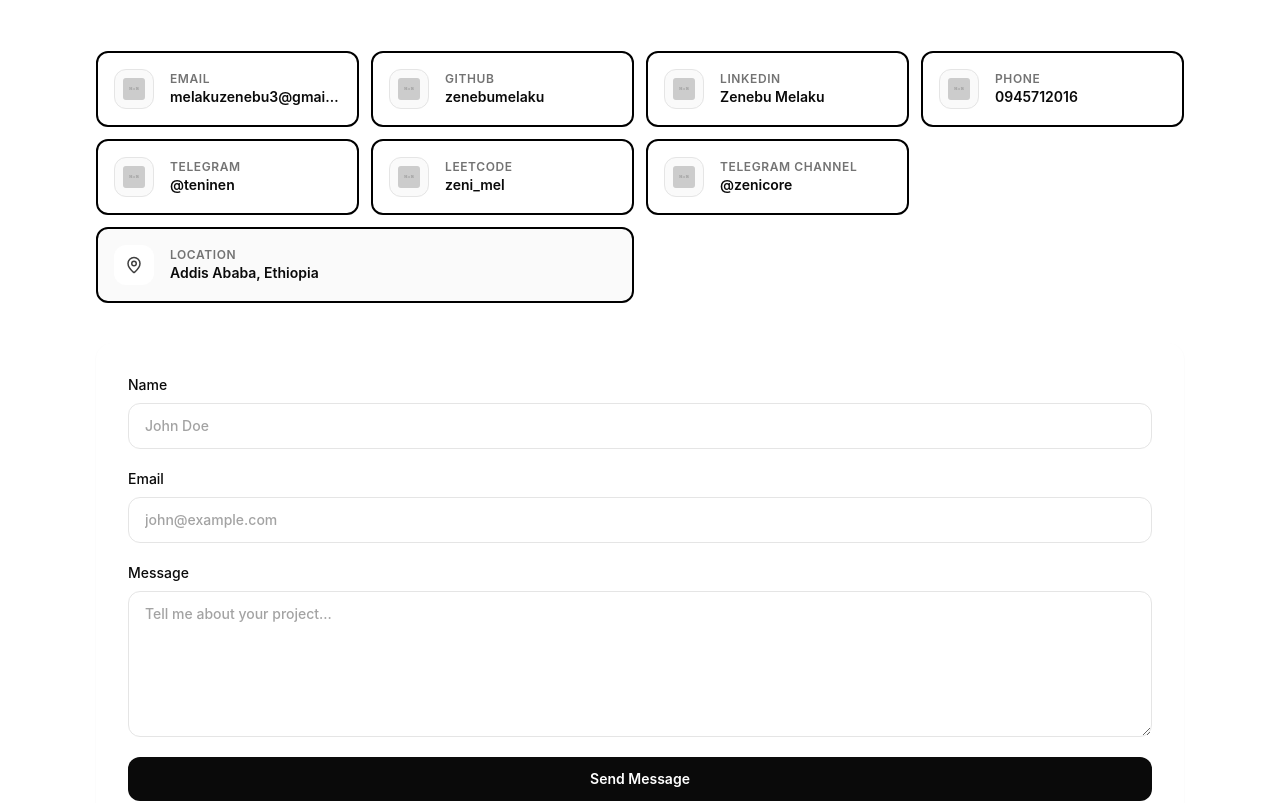
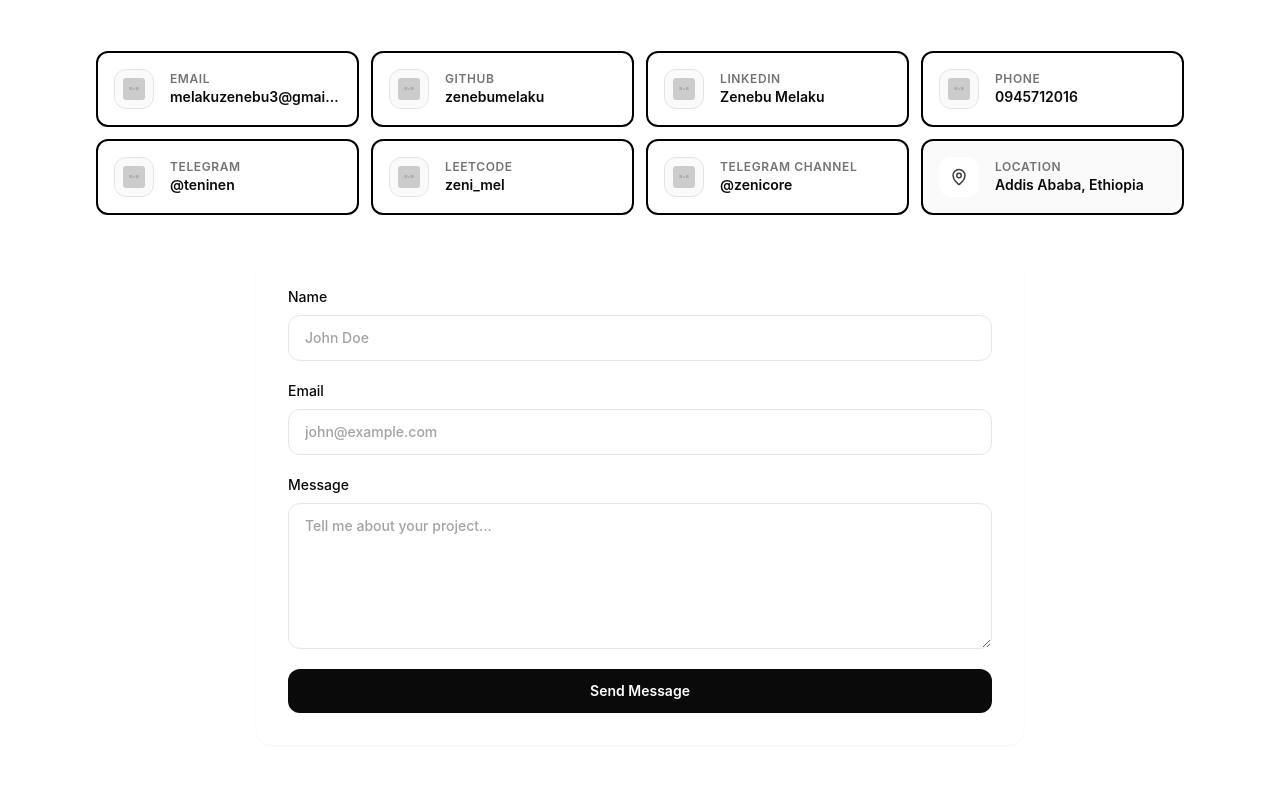
Before and after one commit to zenebumelaku/portifolio, a React (Vite) app: page / in a window 1280 px wide. Shown: the part 4900-5703 px from the top of the page. Built offline with nearby package versions, Linux system fonts and the light colour scheme.

Commit message:
Balance contact layout

```diff
--- a/src/sections/ContactSection/components/ContactForm.tsx
+++ b/src/sections/ContactSection/components/ContactForm.tsx
@@ -19,7 +19,7 @@ export const ContactForm = () => {
   return (
     <form
       onSubmit={submit}
-      className="rounded-2xl bg-white p-6 shadow-sm md:p-8"
+      className="mx-auto w-full max-w-3xl rounded-2xl bg-white p-6 shadow-sm md:p-8"
     >
       <div className="grid gap-5">
         <label className="grid gap-2 text-sm font-medium">
--- a/src/sections/ContactSection/index.tsx
+++ b/src/sections/ContactSection/index.tsx
@@ -60,7 +60,7 @@ export const ContactSection = () => {
               title="Telegram channel"
               value="@zenicore"
             />
-            <div className="flex items-center gap-4 rounded-xl border-2 border-black bg-neutral-50 p-4 sm:col-span-2 lg:col-span-2">
+            <div className="flex items-center gap-4 rounded-xl border-2 border-black bg-neutral-50 p-4">
               <div className="flex h-10 w-10 items-center justify-center rounded-lg bg-white text-neutral-700">
                 <MapPin size={18} />
               </div>
```
